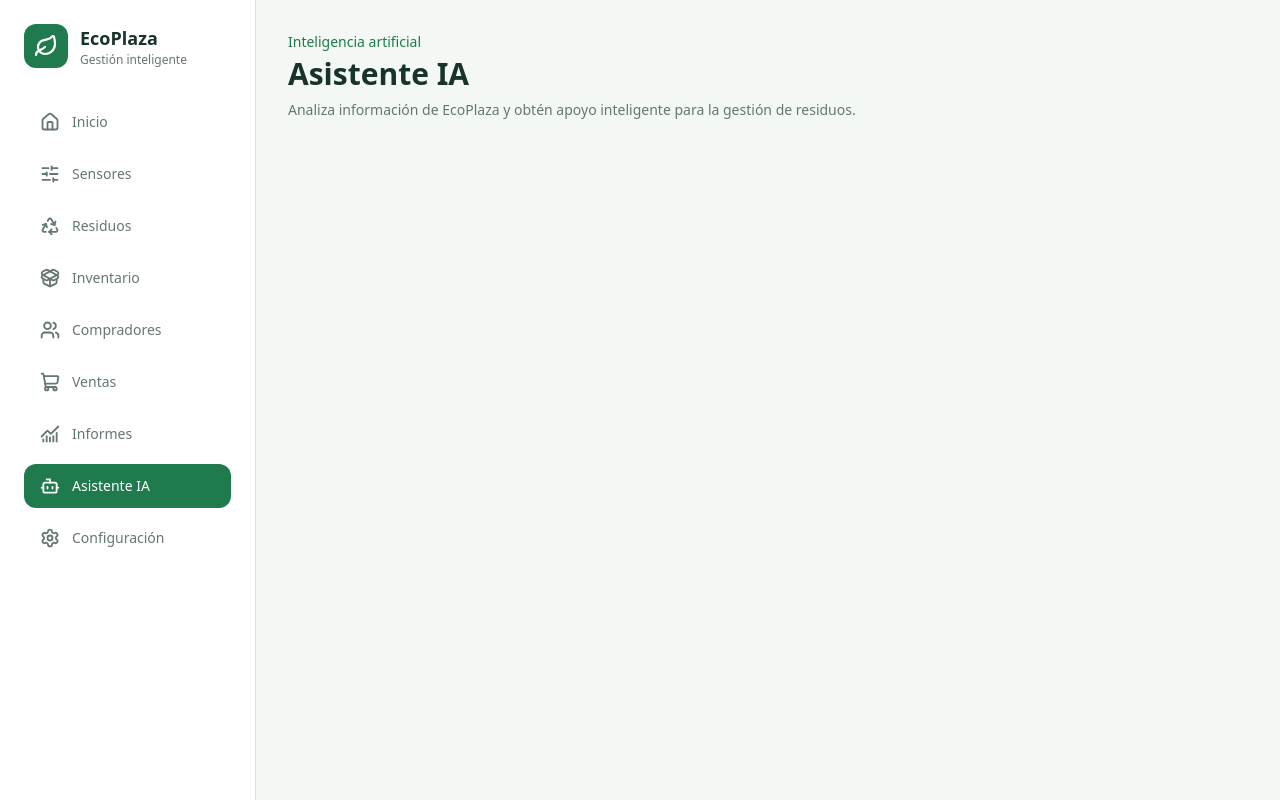
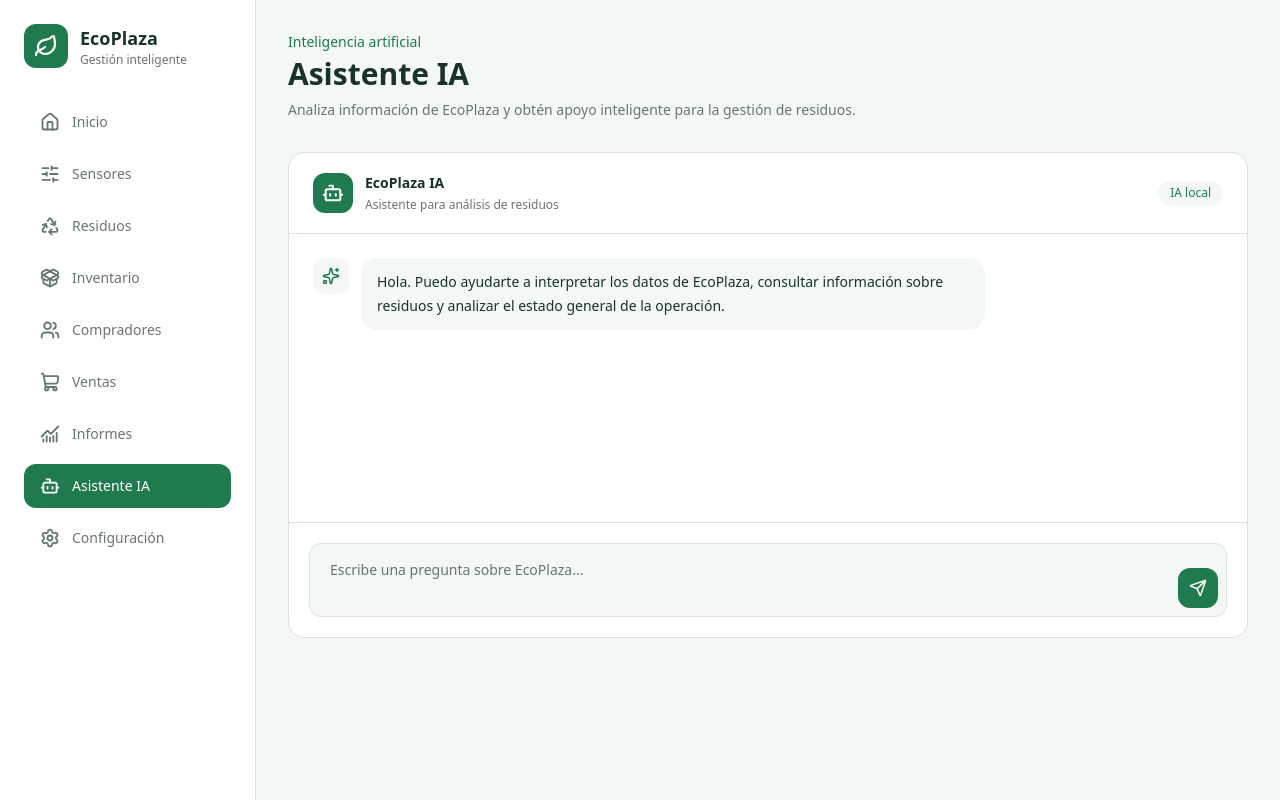
Before and after one commit to luis-sdiaz/ecoplaza-smart-waste-platform, a React (Vite) app in the folder frontend/: page /assistant in a window 1280 px wide. Built offline with nearby package versions, Linux system fonts and the light colour scheme.

Commit message:
feat(frontend): add AI assistant interface

```diff
--- /dev/null
+++ b/frontend/src/components/AssistantPanel.tsx
@@ -0,0 +1,64 @@
+import { Bot, Send, Sparkles } from "lucide-react";
+
+function AssistantPanel() {
+  return (
+    <article className="rounded-2xl border border-ecoplaza-border bg-ecoplaza-surface">
+      <div className="flex items-center justify-between border-b border-ecoplaza-border px-6 py-5">
+        <div className="flex items-center gap-3">
+          <div className="flex h-10 w-10 items-center justify-center rounded-xl bg-ecoplaza-primary text-white">
+            <Bot size={22} strokeWidth={2.2} />
+          </div>
+
+          <div>
+            <h2 className="text-sm font-semibold text-ecoplaza-text">
+              EcoPlaza IA
+            </h2>
+
+            <p className="mt-1 text-xs text-ecoplaza-text-muted">
+              Asistente para análisis de residuos
+            </p>
+          </div>
+        </div>
+
+        <span className="rounded-full bg-ecoplaza-background px-3 py-1 text-xs font-medium text-ecoplaza-primary">
+          IA local
+        </span>
+      </div>
+
+      <div className="min-h-72 p-6">
+        <div className="flex max-w-2xl gap-3">
+          <div className="flex h-9 w-9 shrink-0 items-center justify-center rounded-xl bg-ecoplaza-background text-ecoplaza-primary">
+            <Sparkles size={18} />
+          </div>
+
+          <div className="rounded-2xl bg-ecoplaza-background px-4 py-3">
+            <p className="text-sm leading-6 text-ecoplaza-text">
+              Hola. Puedo ayudarte a interpretar los datos de EcoPlaza,
+              consultar información sobre residuos y analizar el estado general
+              de la operación.
+            </p>
+          </div>
+        </div>
+      </div>
+
+      <div className="border-t border-ecoplaza-border p-5">
+        <div className="flex items-end gap-3 rounded-xl border border-ecoplaza-border bg-ecoplaza-background p-2">
+          <textarea
+            rows={2}
+            placeholder="Escribe una pregunta sobre EcoPlaza..."
+            className="flex-1 resize-none bg-transparent px-3 py-2 text-sm text-ecoplaza-text outline-none placeholder:text-ecoplaza-text-muted"
+          />
+
+          <button
+            type="button"
+            className="flex h-10 w-10 items-center justify-center rounded-xl bg-ecoplaza-primary text-white"
+          >
+            <Send size={18} />
+          </button>
+        </div>
+      </div>
+    </article>
+  );
+}
+
+export default AssistantPanel;
--- a/frontend/src/pages/AssistantPage.tsx
+++ b/frontend/src/pages/AssistantPage.tsx
@@ -1,3 +1,4 @@
+import AssistantPanel from "../components/AssistantPanel";
 import PageHeader from "../components/PageHeader";
 
 function AssistantPage() {
@@ -8,6 +9,10 @@ function AssistantPage() {
         title="Asistente IA"
         description="Analiza información de EcoPlaza y obtén apoyo inteligente para la gestión de residuos."
       />
+
+      <div className="mt-8">
+        <AssistantPanel />
+      </div>
     </section>
   );
 }
```
